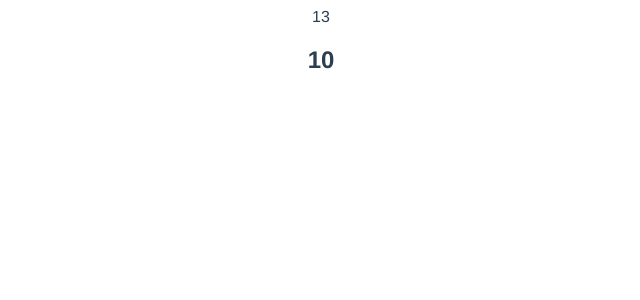
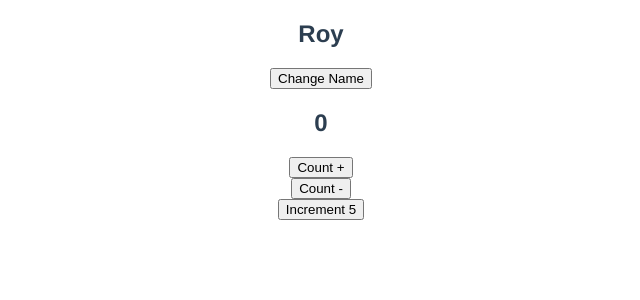
Before and after one commit to utshab-roy/vue-ui, a Vue app: page / in a window 1280 px wide. Shown: the top 300 px of the page, without its empty margins (319-959 px from the left). Built offline with nearby package versions, Linux system fonts and the light colour scheme.

Commit message:
basic event handler vue

```diff
--- a/src/App.vue
+++ b/src/App.vue
@@ -1,6 +1,21 @@
 <template>
-  <div>{{ add(5, 8) }}</div>
-  <h2>{{ multiply(baseValue) }}</h2>
+  <h2>{{name }}</h2>
+
+  <div>
+    <button v-on:click="changeName">Change Name</button>
+  </div>
+
+  <h2>{{ count }}</h2>
+
+  <div>
+    <button @click="count++">Count +</button>
+    <br>
+    <button @click="count--">Count -</button>
+    <br>
+    <button @click="increment(5)">Increment 5</button>
+
+  </div>
+
 </template>
 
 <script>
@@ -8,16 +23,16 @@ export default {
   name: "App",
   data() {
     return {
-      baseMultiplier: 5,
-      baseValue: 2
+      name: "Roy",
+      count: 0
     }
   },
   methods: {
-    add(a, b) {
-      return a + b
+    changeName() {
+      this.name = "Batman"
     },
-    multiply(num) {
-      return num * this.baseMultiplier
+    increment(number){
+      this.count += number;
     }
   },
 };
```
